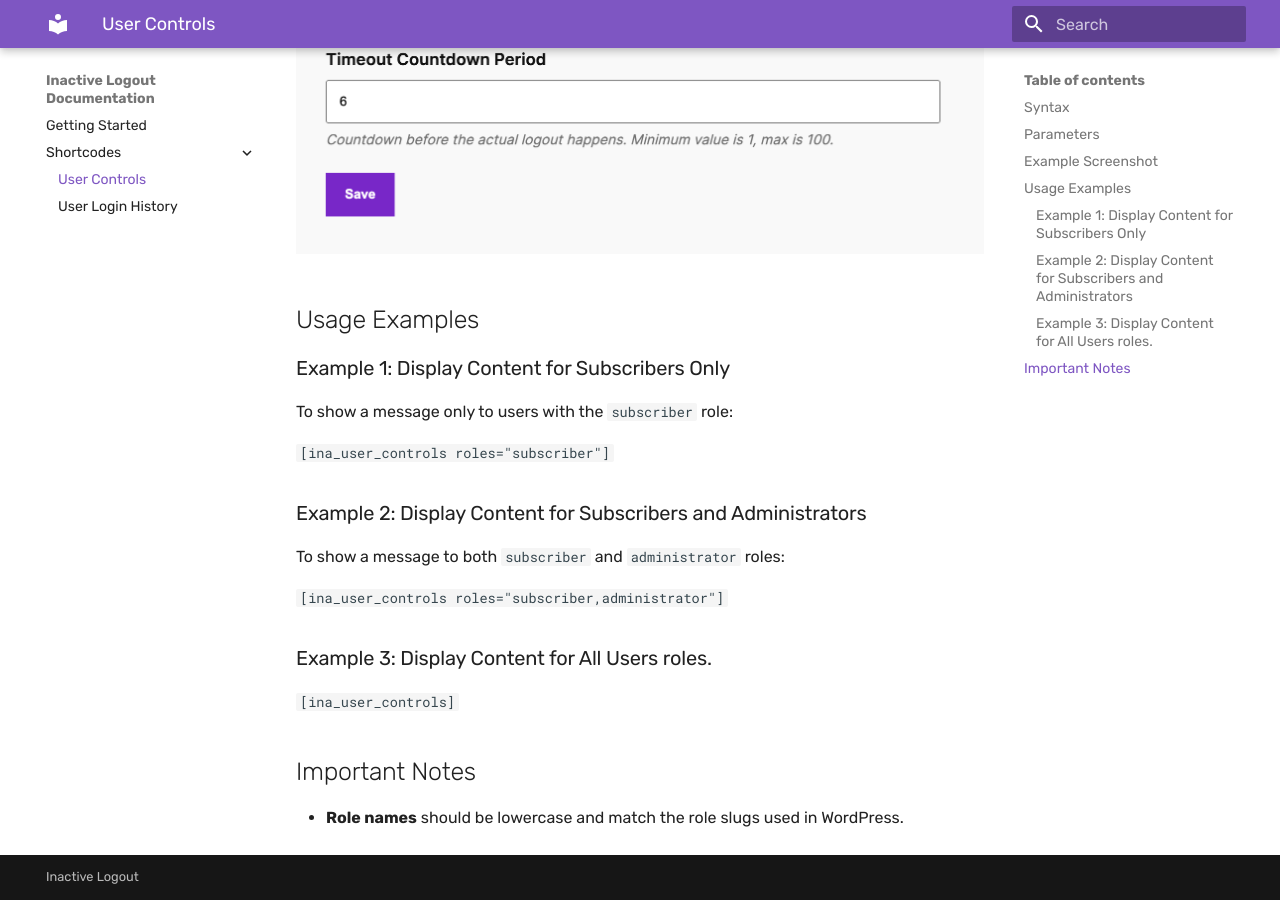
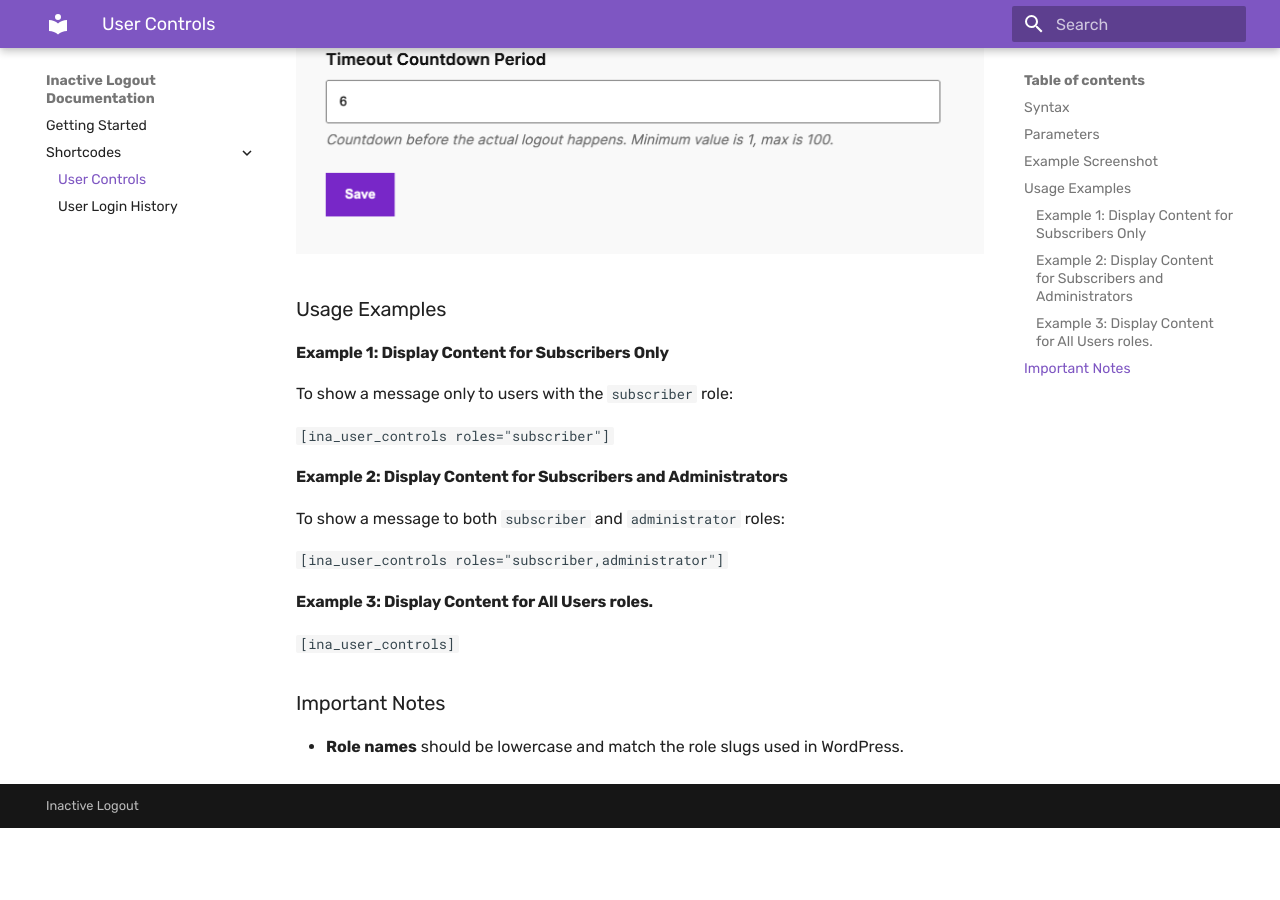
Before and after one commit to techies23/inactive-logout-documentation, an MkDocs documentation site: the page built from docs/shortcodes/user_control.md, in a window 1280 px wide and 900 px high, scrolled down 722 px. Built offline with MkDocs 1.6.1 and Material for MkDocs 9.7.7, drawn with Linux system fonts in a browser that asks for light colours; after the commit the page ends 1550 px from its top, so only the background shows below that.

Commit message:
Minor changes

```diff
--- a/docs/shortcodes/user_control.md
+++ b/docs/shortcodes/user_control.md
@@ -13,24 +13,24 @@ The `[ina_user_controls]` shortcode can be used to allow users to customize the
 
 ![User Control Settings](../img/user_control.png)
 
-## Usage Examples
+### Usage Examples
 
-### Example 1: Display Content for Subscribers Only
+#### Example 1: Display Content for Subscribers Only
 
 To show a message only to users with the `subscriber` role:
 
 `[ina_user_controls roles="subscriber"]`
 
-### Example 2: Display Content for Subscribers and Administrators
+#### Example 2: Display Content for Subscribers and Administrators
 
 To show a message to both `subscriber` and `administrator` roles:
 
 `[ina_user_controls roles="subscriber,administrator"]`
 
-### Example 3: Display Content for All Users roles.
+#### Example 3: Display Content for All Users roles.
 
 `[ina_user_controls]`
 
-## Important Notes
+### Important Notes
 
 - **Role names** should be lowercase and match the role slugs used in WordPress.
```
